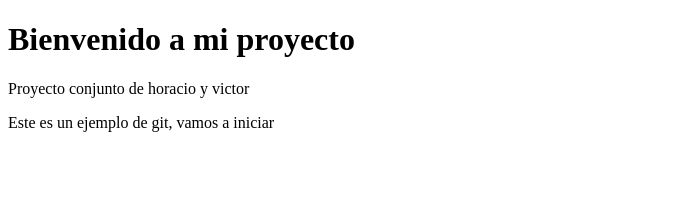
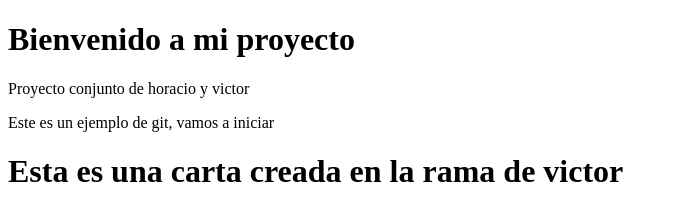
Before and after one commit to Vickthor3T/horaciogit, a plain HTML site: page index.html in a window 1280 px wide. Shown: the whole page, without its empty margins (0-678 px from the left). Drawn offline with Linux system fonts and the light colour scheme.

Commit message:
Agregue card

```diff
--- a/index.html
+++ b/index.html
@@ -12,6 +12,10 @@
     </h1>
     <p>Proyecto conjunto de horacio y victor</p>
     <p>Este es un ejemplo de git, vamos a iniciar</p>
+
+    <div>
+        <h1>Esta es una carta creada en la rama de victor</h1>
+    </div>
 </body>
 
 </html>
```
